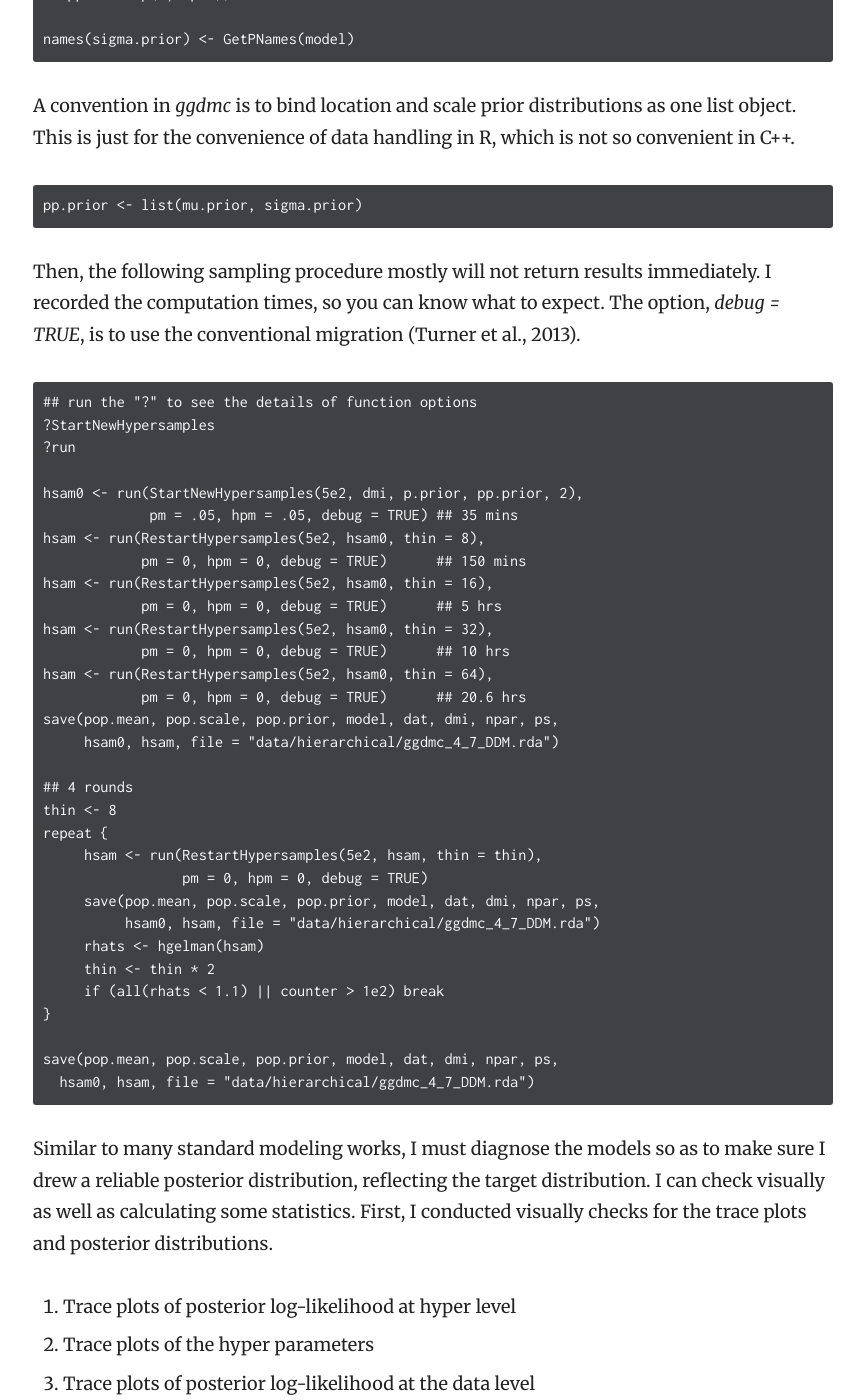
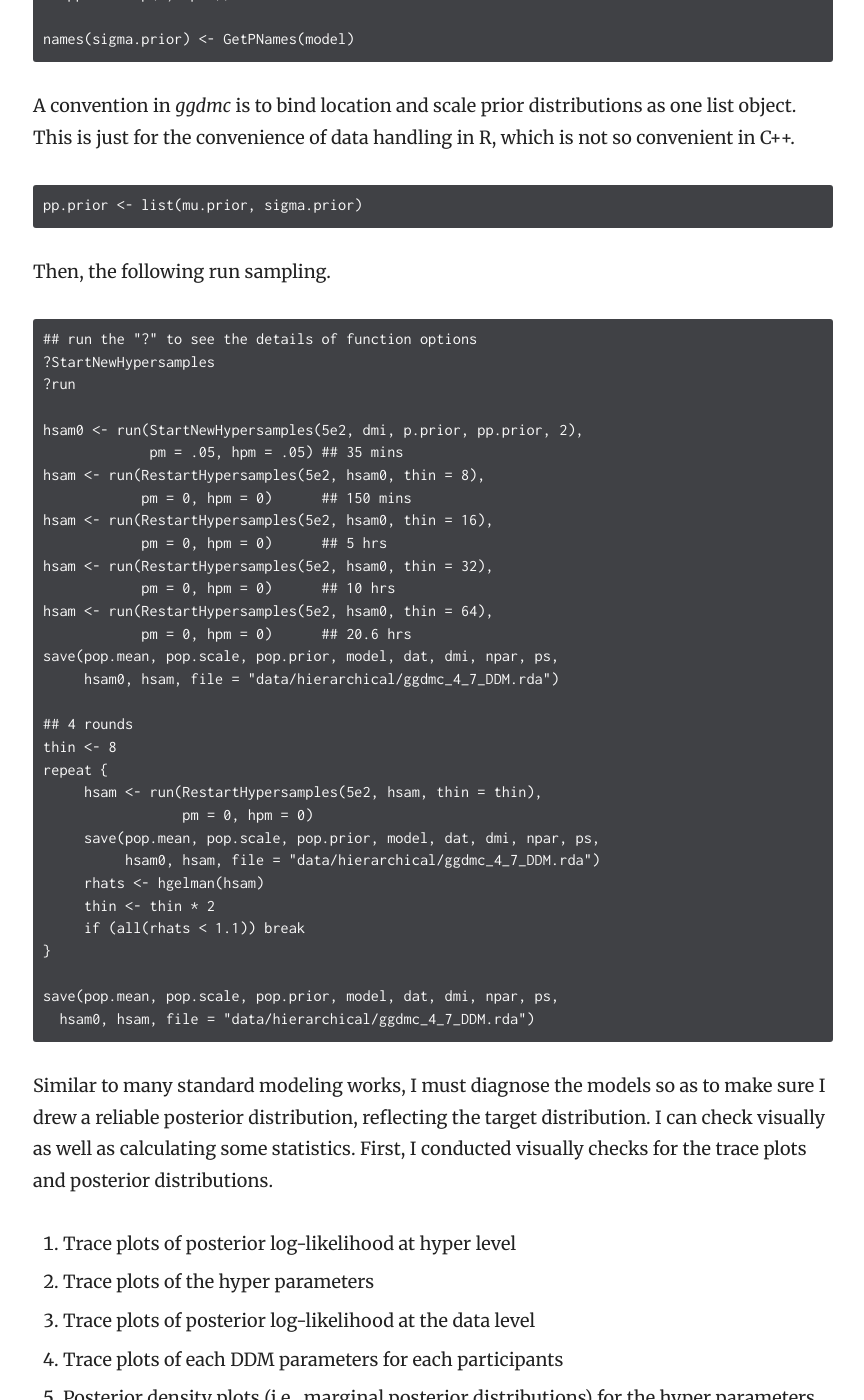
Before and after one commit to yxlin/yxlin.github.io, a Jekyll site: the page built from _docs/random-effect-model/hddm.md, in a window 1280 px wide and 1400 px high, scrolled down 3570 px. Shown: the whole window, without its empty margins (357-1221 px from the left). Built offline with Jekyll 4.4.1, drawn with Linux system fonts in a browser that asks for light colours.

Commit message:
update hddm.md

````diff
--- a/_docs/random-effect-model/hddm.md
+++ b/_docs/random-effect-model/hddm.md
@@ -139,10 +139,8 @@ pp.prior <- list(mu.prior, sigma.prior)
 ```
 
 
-Then, the following sampling procedure mostly will not return results
-immediately. I recorded the computation times, so you can know what to
-expect.  The option, _debug = TRUE_, is to use the conventional
-migration (Turner et al., 2013).
+Then, the following run sampling.
+
 
 ```
 ## run the "?" to see the details of function options
@@ -150,15 +148,15 @@ migration (Turner et al., 2013).
 ?run
 
 hsam0 <- run(StartNewHypersamples(5e2, dmi, p.prior, pp.prior, 2),
-             pm = .05, hpm = .05, debug = TRUE) ## 35 mins
+             pm = .05, hpm = .05) ## 35 mins
 hsam <- run(RestartHypersamples(5e2, hsam0, thin = 8),
-            pm = 0, hpm = 0, debug = TRUE)      ## 150 mins
+            pm = 0, hpm = 0)      ## 150 mins
 hsam <- run(RestartHypersamples(5e2, hsam0, thin = 16),
-            pm = 0, hpm = 0, debug = TRUE)      ## 5 hrs
+            pm = 0, hpm = 0)      ## 5 hrs
 hsam <- run(RestartHypersamples(5e2, hsam0, thin = 32),
-            pm = 0, hpm = 0, debug = TRUE)      ## 10 hrs
+            pm = 0, hpm = 0)      ## 10 hrs
 hsam <- run(RestartHypersamples(5e2, hsam0, thin = 64),
-            pm = 0, hpm = 0, debug = TRUE)      ## 20.6 hrs
+            pm = 0, hpm = 0)      ## 20.6 hrs
 save(pop.mean, pop.scale, pop.prior, model, dat, dmi, npar, ps,
      hsam0, hsam, file = "data/hierarchical/ggdmc_4_7_DDM.rda")
 
@@ -166,12 +164,12 @@ save(pop.mean, pop.scale, pop.prior, model, dat, dmi, npar, ps,
 thin <- 8
 repeat {
      hsam <- run(RestartHypersamples(5e2, hsam, thin = thin),
-                 pm = 0, hpm = 0, debug = TRUE)
+                 pm = 0, hpm = 0)
      save(pop.mean, pop.scale, pop.prior, model, dat, dmi, npar, ps,
           hsam0, hsam, file = "data/hierarchical/ggdmc_4_7_DDM.rda")
      rhats <- hgelman(hsam)
      thin <- thin * 2
-     if (all(rhats < 1.1) || counter > 1e2) break
+     if (all(rhats < 1.1)) break
 }
 
 save(pop.mean, pop.scale, pop.prior, model, dat, dmi, npar, ps,
````
